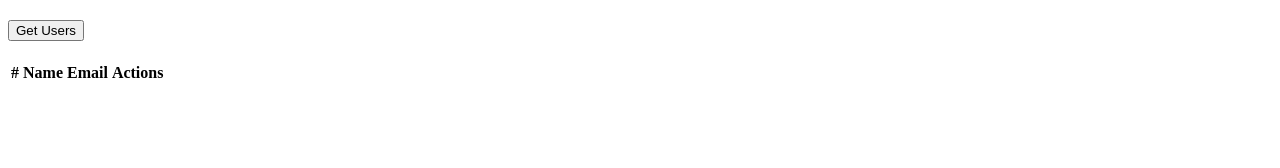
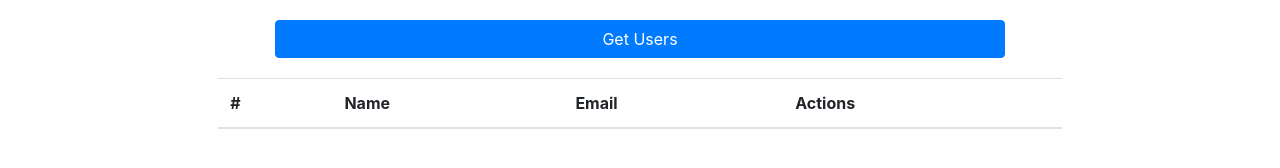
Before and after one commit to PeterHenter/CRUD-demo, a plain HTML site: page index.html in a window 1280 px wide. Drawn offline with nearby package versions, Linux system fonts and the light colour scheme; the site is published under a folder, as on GitHub Pages, so addresses that start at the root find nothing.

Commit message:
Update index.html

```diff
--- a/index.html
+++ b/index.html
@@ -4,8 +4,8 @@
 <head>
     <meta charset="UTF-8">
     <meta name="viewport" content="width=device-width, initial-scale=1.0">
-    <link rel="stylesheet" href="/node_modules/bootstrap/dist/css/bootstrap.min.css">
-    <link rel="stylesheet" href="/node_modules/@fortawesome/fontawesome-free/css/all.css">
+    <link rel="stylesheet" href="./node_modules/bootstrap/dist/css/bootstrap.min.css">
+    <link rel="stylesheet" href="./node_modules/@fortawesome/fontawesome-free/css/all.css">
     <link rel="stylesheet" href="style.css">
     <title>Users</title>
 </head>
```
